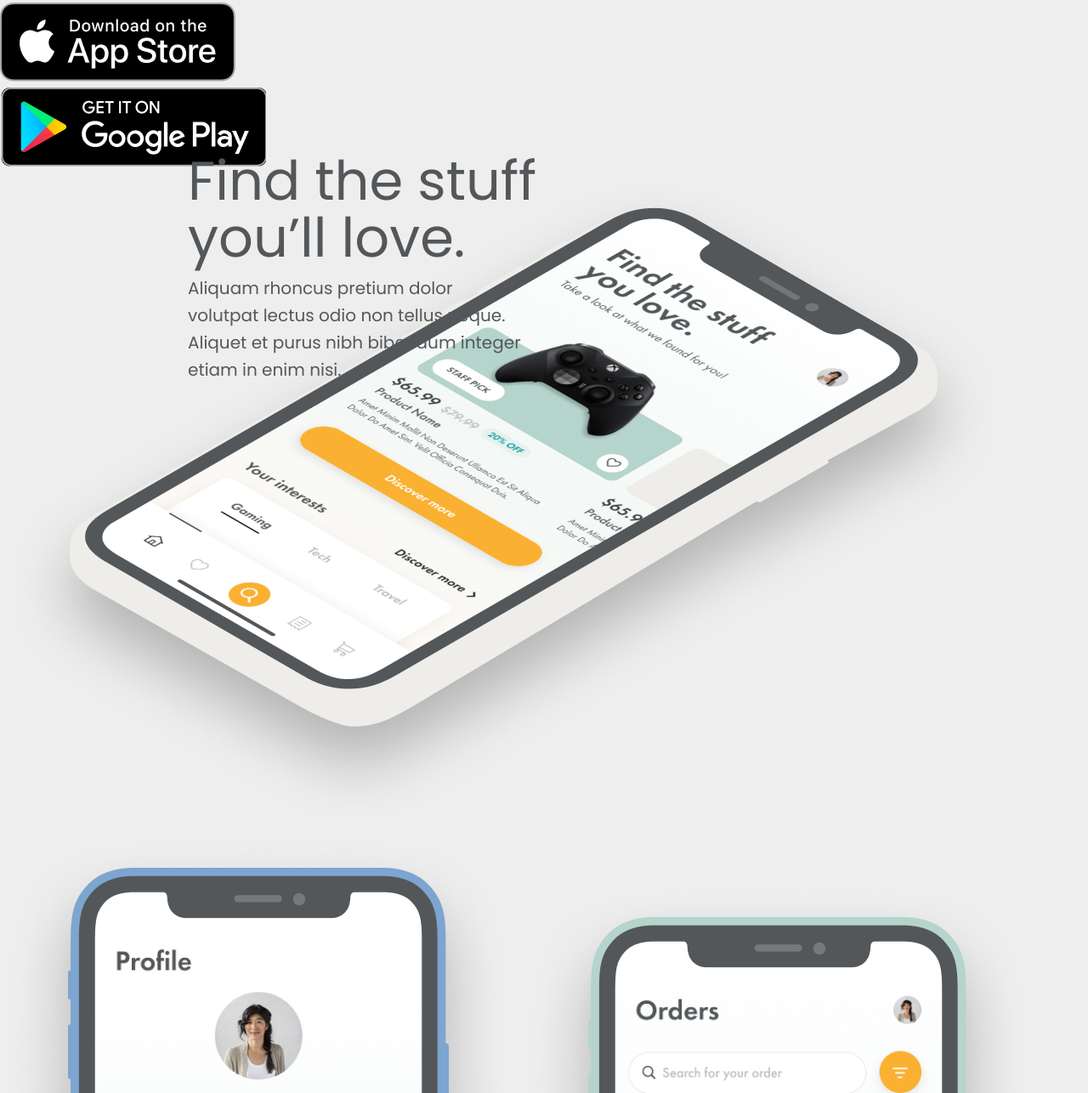
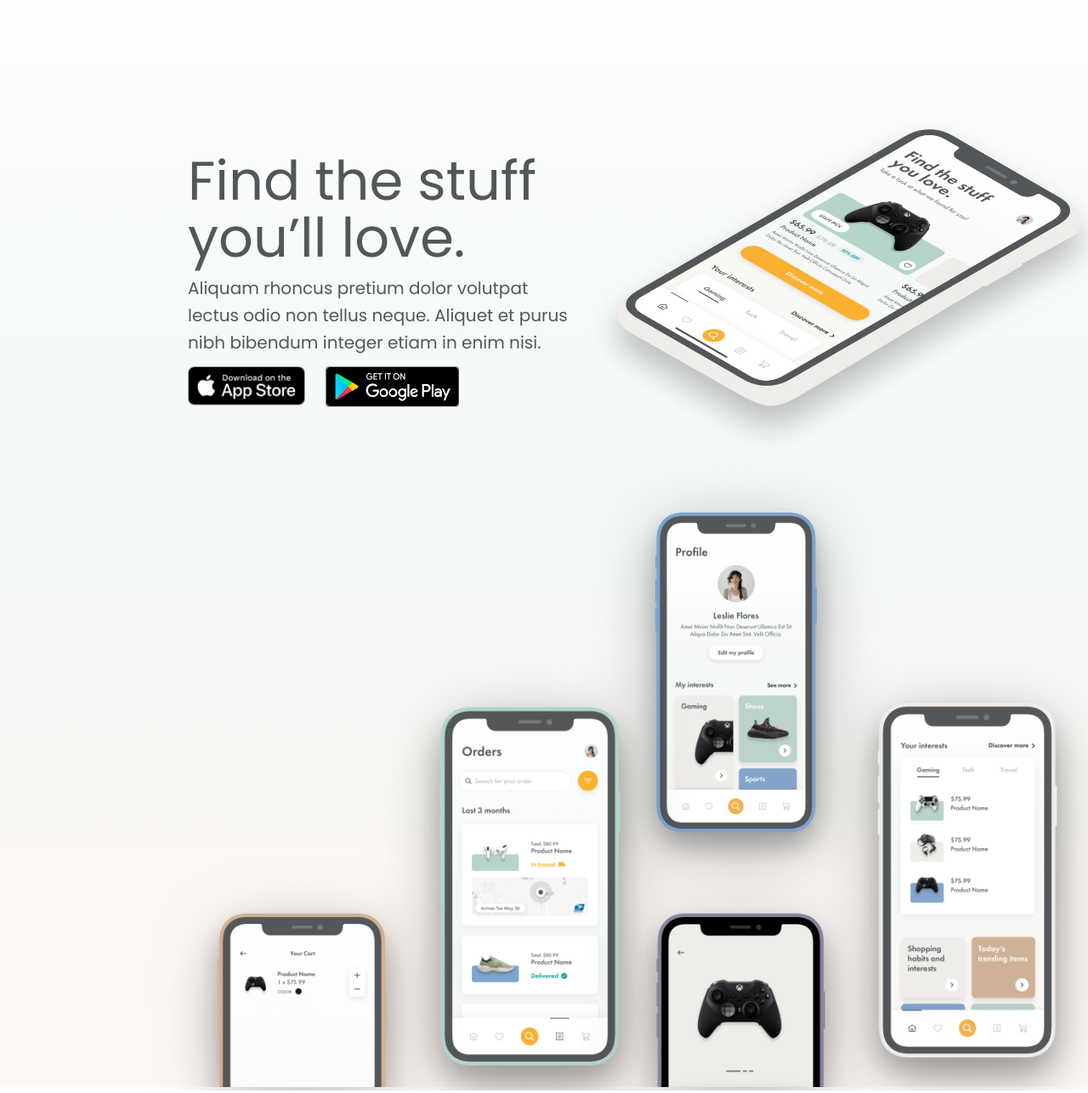
Before and after one commit to devanshuruhela/Brandpage, a plain HTML site: page index.html in a window 1280 px wide. Shown: the part 100-1386 px from the top of the page at 85% size. Drawn offline with Linux system fonts and the light colour scheme.

Commit message:
static UI ready

```diff
--- a/style.css
+++ b/style.css
@@ -16,11 +16,18 @@ body {
 {
   position: relative;
   width: 1440px;
-  min-height: 100vh;
+  height: 1379px;
   margin: auto;
-  background: #EEEEEE;
+
 }
-
+.brand-img
+{
+  position: absolute;
+  width: 193px;
+  height: 47.64px;
+  left: 221px;
+  top: 50.25px;
+}
 .title
 {
   position: absolute;
@@ -38,13 +45,108 @@ body {
 .text
 {
   position: absolute;
-  width: 394px;
-  height: 96px;
+  width: 458px;
+  height: 135px;
   left: 221px;
   top: 403px;
   font-style: normal;
   font-weight: normal;
   font-size: 20px;
   line-height: 32px;
+
   /* or 160% */
 }
+
+.app-store-btn
+{
+  position: absolute;
+  width: 138.44px;
+  height: 46.28px;
+  left: 221px;
+  top: 531px;
+
+}
+
+.app-store-btn img{
+  width: 138.44px;
+  height: 46.28px;
+}
+.google-play-btn
+{
+  position: absolute;
+  width: 158.19px;
+  height: 48.28px;
+  left: 381.81px;
+  top: 531px;
+}
+.google-play-btn img
+{
+  width: 158.19px;
+  height: 48.28px;
+}
+
+.main-image-container
+{
+  position: absolute;
+  width: 535.72px;
+  height: 309.27px;
+  left: 683.28px;
+  top: 229.73px;
+}
+.main-image-container img{
+  height: 411.15px;
+}
+
+.profile-img
+{
+position: absolute;
+height: 444px;
+left: 737px;
+right: 479px;
+top: 686px;
+
+filter: drop-shadow(0px 20px 40px rgba(0, 0, 0, 0.25));
+}
+.order-img
+{
+position: absolute;
+height: 470px;
+left: 479px;
+right: 737px;
+top: 913px;
+
+filter: drop-shadow(0px 20px 40px rgba(0, 0, 0, 0.25));
+}
+
+.home-img
+{
+position: absolute;
+height: 470px;
+left: 995px;
+right: 221px;
+top: 908px;
+
+filter: drop-shadow(0px 20px 40px rgba(0, 0, 0, 0.25));
+}
+
+.cart-img
+{
+position: absolute;
+height: 222px;
+left: 221px;
+right: 995px;
+top: 1157px;
+
+filter: drop-shadow(0px 20px 40px rgba(0, 0, 0, 0.25));
+}
+
+.product-img
+{
+position: absolute;
+height: 222px;
+left: 737px;
+right: 479px;
+top: 1157px;
+
+filter: drop-shadow(0px 20px 40px rgba(0, 0, 0, 0.25));
+}
```
